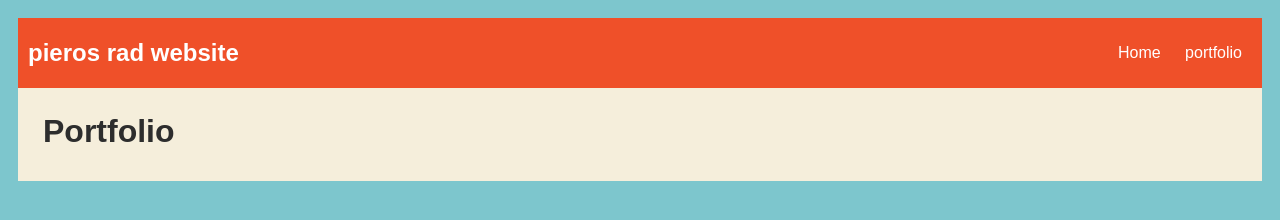
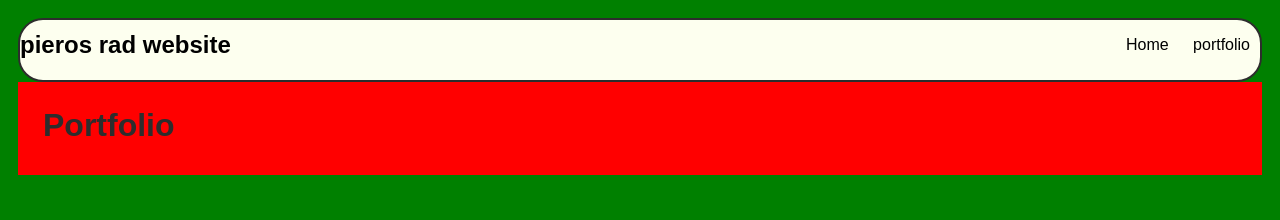
Before and after one commit to piero-berrios269/piero-berrios269.github.io, a plain HTML site: page porfolio.html in a window 1280 px wide. Drawn offline with Linux system fonts and the light colour scheme.

Commit message:
add portfolio.html file

```diff
--- a/porfolio.html
+++ b/porfolio.html
@@ -4,7 +4,7 @@
         <title>Piero's coolio website</title>
         <style type="text/css">
             body {
-                background: rgb(125, 198, 205);
+                background: green;
                 color: rgb(45, 45, 45);
                 padding: 10px;
                 font-family: arial;
@@ -22,16 +22,17 @@
             }
 
             /* navigation menu */
-            nav {
-                background: rgb(239, 80, 41);
+            nav {border: 2px solid;
+                border-radius: 25px;
+                background: rgb(253, 255, 239);
                 margin: 0 auto;
                 display: flex;
-                padding: 10px;
+                padding-bottom:10px;
             }
             nav header {
                 display: flex;
                 align-items: center;
-                color: rgb(255, 255, 255);
+                color: black;
                 flex: 1;
             }
             nav ul {
@@ -43,12 +44,12 @@
             }
             nav a {
                 text-decoration: none;
-                color: #fff;
+                color: black;
             }
 
             /* main container area beneath menu */
             main {
-                background: rgb(245, 238, 219);
+                background: red;
                 display: flex;
             }
             .content {
```
